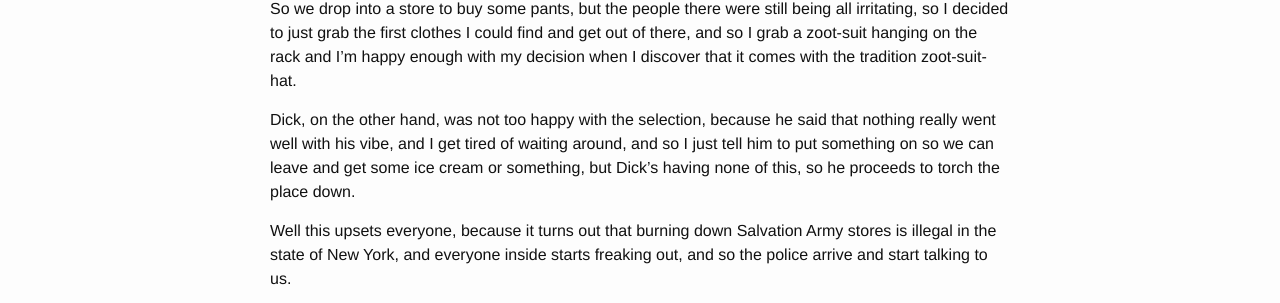
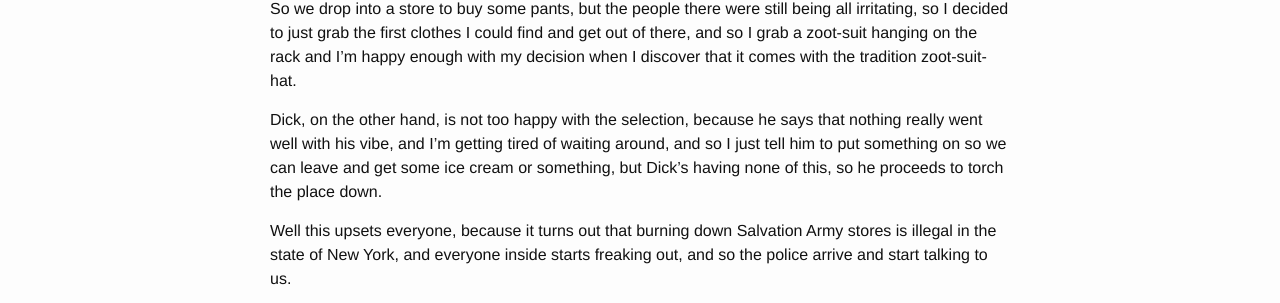
Before and after one commit to Tombert/tombert.github.io2, a Jekyll site: the page built from _posts/2016-09-06-Where-have-I-been.markdown, in a window 1280 px wide. Shown: the part 668-971 px from the top of the page. Built offline with Jekyll 4.4.1, drawn with Linux system fonts in a browser that asks for light colours; nearby versions of some CDN libraries; comment, search, counter and statistics services are not loaded.

Commit message:
Update 2016-09-06-Where-have-I-been.markdown

```diff
--- a/_posts/2016-09-06-Where-have-I-been.markdown
+++ b/_posts/2016-09-06-Where-have-I-been.markdown
@@ -21,7 +21,7 @@ Oh, I forgot to mention, we were naked.  It's a long story.
 
 So we drop into a store to buy some pants, but the people there were still being all irritating, so I decided to just grab the first clothes I could find and get out of there, and so I grab a zoot-suit hanging on the rack and I'm happy enough with my decision when I discover that it comes with the tradition zoot-suit-hat.
 
-Dick, on the other hand, was not too happy with the selection, because he said that nothing really went well with his vibe, and I get tired of waiting around, and so I just tell him to put something on so we can leave and get some ice cream or something, but Dick's having none of this, so he proceeds to torch the place down.
+Dick, on the other hand, is not too happy with the selection, because he says that nothing really went well with his vibe, and I'm getting tired of waiting around, and so I just tell him to put something on so we can leave and get some ice cream or something, but Dick's having none of this, so he proceeds to torch the place down.
 
 Well this upsets everyone, because it turns out that burning down Salvation Army stores is illegal in the state of New York, and everyone inside starts freaking out, and so the police arrive and start talking to us.
 
```
